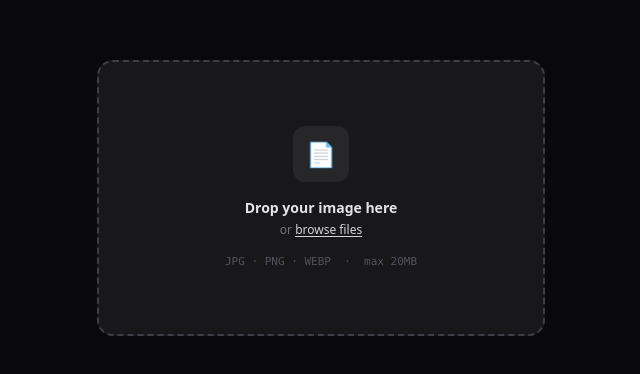
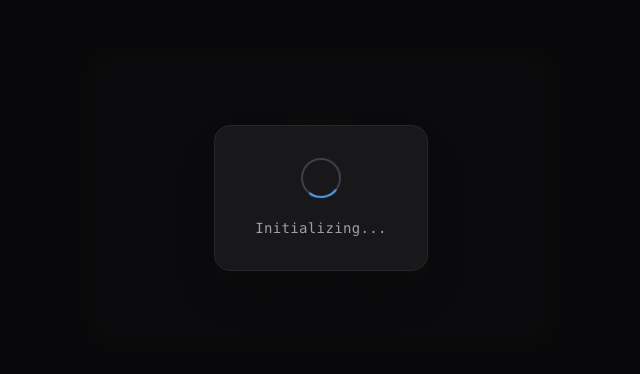
Before and after one commit to erquette/simplyscan, a Next.js app: page / in a window 1280 px wide. Shown: the part 202-576 px from the top of the page, without its empty margins (319-959 px from the left). Built offline with nearby package versions, Linux system fonts and the light colour scheme.

Commit message:
feat: add LoadingModal and integrate loading states across stages

```diff
--- a/src/app/page.tsx
+++ b/src/app/page.tsx
@@ -1,32 +1,87 @@
 "use client"
-import { useState } from "react";
-import Dropzone from "@/components/scanner/Dropzone";
-import ScannerView from '@/components/scanner/ScannerView'
-import { useOpenCV } from "@/hooks/useOpenCV";
+import { useState } from "react"
+import Dropzone from "@/components/scanner/Dropzone"
+import ScannerView from "@/components/scanner/ScannerView"
+import ResultView from "@/components/scanner/ResultView"
+import LoadingModal from "@/components/ui/LoadingModal"
+import { useOpenCV } from "@/hooks/useOpenCV"
+import { Corner } from "@/lib/cv-pipeline"
+
+type AppStage = "upload" | "scan" | "result"
+
+function getLoadingMessage(stage: AppStage, isReady: boolean): string {
+  if (!isReady) return "Initializing..."
+  if (stage === "scan") return "Detecting document edges..."
+  if (stage === "result") return "Applying perspective correction..."
+  return ""
+}
 
 export default function Home() {
-  const { isReady, status } = useOpenCV();
-  const [preview, setPreview] = useState<string | null>(null);
+  const { isReady } = useOpenCV()
+  const [preview, setPreview] = useState<string | null>(null)
+  const [stage, setStage] = useState<AppStage>("upload")
+  const [corners, setCorners] = useState<Corner[] | null>(null)
+  const [loading, setLoading] = useState(false)
+
+  const isLoading = !isReady || loading
+  const loadingMessage = !isReady
+    ? "Initializing..."
+    : getLoadingMessage(stage, isReady)
 
   const handleReset = () => {
     if (preview) URL.revokeObjectURL(preview)
     setPreview(null)
+    setCorners(null)
+    setStage("upload")
+  }
+
+  const handleImageLoaded = (_: File, url: string) => {
+    setPreview(url)
+    setStage("scan")
+    setLoading(true)
+  }
+
+  const handleDetectionDone = () => {
+    setLoading(false)
+  }
+
+  const handleContinue = (detectedCorners: Corner[]) => {
+    setCorners(detectedCorners)
+    setStage("result")
+    setLoading(true)
+  }
+
+  const handleWarpDone = () => {
+    setLoading(false)
   }
 
   return (
     <main className="min-h-screen bg-zinc-950 flex flex-col items-center justify-center px-4 py-12">
       <div className="w-full max-w-md flex flex-col gap-6">
-        {!preview ? (
+        {stage === "upload" && (
           <Dropzone
-            onImageLoaded={(_, previewUrl) => setPreview(previewUrl)}
+            onImageLoaded={handleImageLoaded}
           />
-        ) : (
+        )}
+        {stage === "scan" && preview && (
           <ScannerView
             previewUrl={preview}
             onReset={handleReset}
+            onContinue={handleContinue}
+            onDetectionDone={handleDetectionDone}
+          />
+        )}
+        {stage === "result" && preview && corners && (
+          <ResultView
+            previewUrl={preview}
+            corners={corners}
+            onReset={handleReset}
+            onWarpDone={handleWarpDone}
           />
         )}
       </div>
+
+      <LoadingModal visible={isLoading} message={loadingMessage} />
     </main>
   )
 }
--- a/src/components/scanner/ScannerView.tsx
+++ b/src/components/scanner/ScannerView.tsx
@@ -5,9 +5,16 @@ import { detectDocumentCorners, drawCornerOverlay, getDefaultCorners, Corner } f
 type ScannerViewProps = {
   previewUrl: string
   onReset: () => void
+  onContinue: (corners: Corner[]) => void
+  onDetectionDone: () => void
 }
 
-export default function ScannerView({ previewUrl, onReset }: ScannerViewProps) {
+export default function ScannerView({
+  previewUrl,
+  onReset,
+  onContinue,
+  onDetectionDone,
+}: ScannerViewProps) {
   const imageCanvasRef = useRef<HTMLCanvasElement>(null)
   const overlayCanvasRef = useRef<HTMLCanvasElement>(null)
   const [corners, setCorners] = useState<Corner[] | null>(null)
@@ -20,41 +27,26 @@ export default function ScannerView({ previewUrl, onReset }: ScannerViewProps) {
       const overlay = overlayCanvasRef.current
       if (!canvas || !overlay) return
 
-      // draw image onto canvas so OpenCV can read it
       canvas.width = img.naturalWidth
       canvas.height = img.naturalHeight
-      const ctx = canvas.getContext("2d")
-      ctx?.drawImage(img, 0, 0)
+      canvas.getContext("2d")?.drawImage(img, 0, 0)
 
-      // run edge detection algorithm
       const found = detectDocumentCorners(canvas)
       const finalCorners = found ?? getDefaultCorners(img.naturalWidth, img.naturalHeight)
+
       setCorners(finalCorners)
       setDetecting(false)
       drawCornerOverlay(overlay, finalCorners, img.naturalWidth, img.naturalHeight)
+      onDetectionDone()
     }
     img.src = previewUrl
-  }, [previewUrl])
+  }, [previewUrl, onDetectionDone])
 
   return (
     <div className="flex flex-col gap-4 w-full">
       <div className="relative w-full rounded-xl overflow-hidden border border-zinc-800 bg-black">
-        <canvas
-          ref={imageCanvasRef}
-          className="block w-full h-auto"
-        />
-        <canvas
-          ref={overlayCanvasRef}
-          className="absolute inset-0 w-full h-full"
-        />
-        {detecting && (
-          <div className="absolute inset-0 flex items-center justify-center bg-black/60">
-            <div className="flex items-center gap-2">
-              <div className="w-2 h-2 rounded-full bg-yellow-400 animate-pulse" />
-              <span className="text-xs font-mono text-zinc-400">detecting...</span>
-            </div>
-          </div>
-        )}
+        <canvas ref={imageCanvasRef} className="block w-full h-auto" />
+        <canvas ref={overlayCanvasRef} className="absolute inset-0 w-full h-full" />
       </div>
 
       <div className="grid grid-cols-2 gap-3">
@@ -68,6 +60,7 @@ export default function ScannerView({ previewUrl, onReset }: ScannerViewProps) {
         <button
           type="button"
           disabled={detecting}
+          onClick={() => corners && onContinue(corners)}
           className="py-3 rounded-xl bg-accent text-accent-dark text-sm font-semibold hover:bg-accent/90 transition-colors disabled:opacity-40 disabled:cursor-not-allowed"
         >
           Continue
--- /dev/null
+++ b/src/components/ui/LoadingModal.tsx
@@ -0,0 +1,24 @@
+
+type LoadingModalProps = {
+  visible: boolean
+  message: string
+}
+
+export default function LoadingModal({ visible, message }: LoadingModalProps) {
+  if (!visible) return null
+
+  return (
+    <div className="fixed inset-0 z-50 flex items-center justify-center">
+      <div className="absolute inset-0 bg-zinc-950/80 backdrop-blur-sm" />
+      <div className="relative flex flex-col items-center gap-5 px-10 py-8 rounded-2xl border border-zinc-800 bg-zinc-900 shadow-2xl">
+        <div className="relative w-10 h-10">
+          <div className="absolute inset-0 rounded-full border-2 border-zinc-700" />
+          <div className="absolute inset-0 rounded-full border-2 border-transparent border-t-accent animate-spin" />
+        </div>
+        <p className="text-sm font-mono text-zinc-400 tracking-wide">
+          {message}
+        </p>
+      </div>
+    </div>
+  )
+}
```
